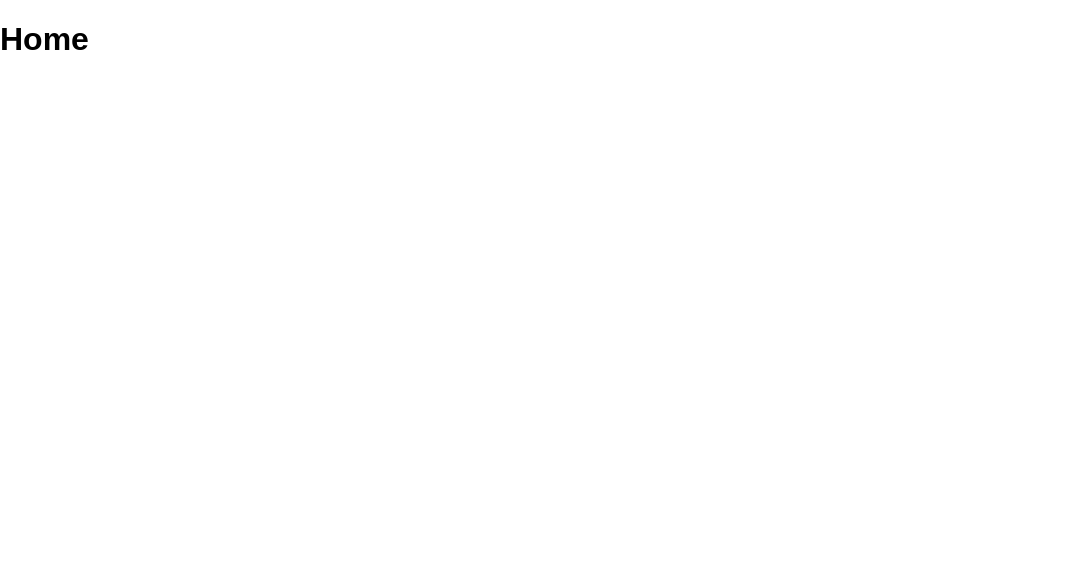
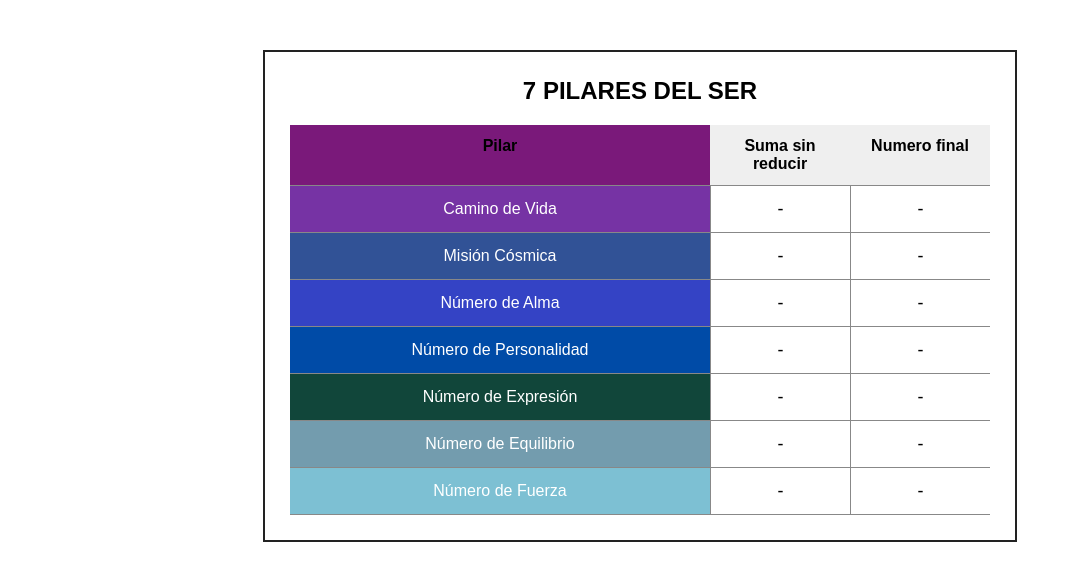
Before and after one commit to striderpapo/numerologia-app, a React (Vite) app: page /home in a window 1280 px wide. Shown: the top 580 px of the page, without its empty margins (0-1078 px from the left). Built offline with nearby package versions, Linux system fonts and the light colour scheme.

Commit message:
cuarto  commit - Numerología

```diff
--- /dev/null
+++ b/src/pages/Home.css
@@ -0,0 +1,163 @@
+/*body{
+    margin:0;
+    background:#ececec;
+    font-family:Arial, Helvetica, sans-serif;
+}*/
+
+.contenedor{
+
+    display:flex;
+    justify-content:center;
+    margin-top:50px;
+
+}
+
+.card{
+
+    width:700px;
+
+    background:white;
+
+    border:2px solid #222;
+
+    padding:25px;
+
+}
+
+.card h2{
+
+    text-align:center;
+
+    margin:0 0 20px;
+
+}
+
+.fila{
+
+    display:grid;
+
+    grid-template-columns: 3fr 1fr 1fr;
+
+    border-bottom:1px solid #888;
+
+}
+
+.encabezado{
+
+    font-weight:bold;
+
+    text-align:center;
+
+    background:#efefef;
+
+}
+
+.encabezado > div:nth-child(1){
+
+    background:#7A197A;
+
+}
+
+
+.encabezado div{
+
+    padding:12px;
+
+}
+
+.fila span{
+
+    display:flex;
+
+    justify-content:center;
+
+    align-items:center;
+
+    border-left:1px solid #888;
+
+    font-size:18px;
+
+}
+
+.fila button{
+
+    border:none;
+
+    text-align:center;
+
+    padding:14px;
+
+    cursor:pointer;
+
+    font-size:16px;
+
+    transition:.2s;
+
+    color:white;
+
+}
+
+.vida button{
+  background: #7633A4;
+}
+
+.mision button{
+  background: #315296;
+}
+
+.alma button{
+  background: #3443C5;
+}
+
+.personalidad button{
+  background: #004BA7;
+}
+
+.expresion button{
+  background: #11463A;
+}
+
+.equilibrio button{
+  background: #739CAE;
+}
+
+.fuerza button{
+  background: #7DC0D3;
+}
+
+.fila button:hover{
+
+    background:#dbe8ff;
+
+}
+
+.fila-formulario{
+    border-bottom: 1px solid #888;
+    padding: 15px;
+    /*display: flex;
+    justify-content: space-around;*/
+}
+
+
+.controles{
+    display:flex;
+    justify-content:space-around;
+    align-items:center;
+}
+
+.fila-formulario input{
+   width: 16%;
+   height: 30px;
+   font-size: 18px;
+}
+
+.fila-formulario button{
+    color: white;
+    background: #7A197A;
+    padding: 10px;
+}
+
+.fila-formulario p{
+    margin-top:20px;
+    text-align:center;
+}
--- a/src/pages/Home.tsx
+++ b/src/pages/Home.tsx
@@ -1,7 +1,158 @@
+import { useState,useRef ,useEffect  } from 'react';
+import "./Home.css";
 export default function Home() {
+const [mostrarCaminoVida, setMostrarCaminoVida]=useState<boolean>(false)//(readData())
+    const [dia, setDia] = useState("");
+    const [mes, setMes] = useState("");
+    const [anio, setAnio] = useState("");
+
+    const [operacion, setOperacion] = useState("");
+    //const [resultado, setResultado] = useState(0);
+    //const [pasos, setPasos] = useState<string[]>([]);
+    const [caminoVida, setCaminoVida] = useState({
+  suma: "-",
+  resultado: "-",
+  pasos: [] as string[],
+});
+
+const reducirNumero = (numero: number) => {
+
+  const historial: string[] = [];
+
+  while (numero > 9 && numero !== 11 && numero !== 22 && numero !== 33) {
+
+    const digitos = numero.toString().split("");
+
+    const operacion = digitos.join(" + ");
+
+    const suma = digitos.reduce(
+      (total, digito) => total + Number(digito),
+      0
+    );
+
+    historial.push(`${operacion} = ${suma}`);
+
+    numero = suma;
+  }
+
+  return {
+    resultadoFinal: numero,
+    pasos: historial
+  };
+
+};
+
+const calcular = () => {
+
+  const fecha = dia + mes + anio;
+
+  const numeros = fecha.split("");
+
+  const suma = numeros.reduce(
+    (total, numero) => total + Number(numero),
+    0
+  );
+
+  const historial = [`${numeros.join(" + ")} = ${suma}`];
+
+  const reduccion = reducirNumero(suma);
+
+  setCaminoVida({
+    suma: suma.toString(),
+    resultado: reduccion.resultadoFinal.toString(),
+    pasos: [...historial, ...reduccion.pasos],
+  });
+
+};
+
   return (
-    <div>
-      <h1>Home</h1>
+    <div className="contenedor">
+
+      <div className="card">
+
+        <h2>7 PILARES DEL SER</h2>
+
+        <div className="fila encabezado">
+          <div>Pilar</div>
+          <div>Suma sin reducir</div>
+          <div>Numero final</div>
+        </div>
+
+        <div className="fila vida">
+          <button onClick={() => setMostrarCaminoVida(!mostrarCaminoVida)}>Camino de Vida</button>
+       <span>{caminoVida.suma}</span>
+<span>{caminoVida.resultado}</span>
+        </div>
+         {mostrarCaminoVida && (
+            <div className="fila-formulario">
+              <div className="controles">
+              <input maxLength={2}
+              placeholder="DD"
+              inputMode="numeric"
+              onChange={(e) => setDia(e.target.value.replace(/\D/g, ""))}
+              />
+              <input maxLength={2} placeholder="MM" inputMode="numeric"
+              onChange={(e) => setMes(e.target.value.replace(/\D/g, ""))}/>
+              <input maxLength={4} placeholder="YYYY" inputMode="numeric"
+              onChange={(e) => setAnio(e.target.value.replace(/\D/g, ""))}/>
+
+              <button onClick={calcular}>Calcular</button>
+              </div>
+              {/* <p>{operacion} = {resultado}</p> */}
+  {caminoVida.pasos.map((paso, index) => (
+  <p key={index}>{paso}</p>
+))}
+
+<h3>Resultado Final: {caminoVida.resultado}</h3>
+            </div>
+          )}
+
+        <div className="fila mision">
+          <button>Misión Cósmica</button>
+          <span>-</span>
+          <span>-</span>
+        </div>
+
+        <div className="fila alma">
+          <button>Número de Alma</button>
+          <span>-</span>
+          <span>-</span>
+        </div>
+
+        <div className="fila personalidad">
+          <button>Número de Personalidad</button>
+          <span>-</span>
+          <span>-</span>
+        </div>
+
+        <div className="fila expresion">
+          <button>Número de Expresión</button>
+          <span>-</span>
+          <span>-</span>
+        </div>
+
+        <div className="fila equilibrio">
+          <button>Número de Equilibrio</button>
+          <span>-</span>
+          <span>-</span>
+        </div>
+
+        <div className="fila fuerza">
+          <button>Número de Fuerza</button>
+          <span>-</span>
+          <span>-</span>
+        </div>
+
+      </div>
+
     </div>
   );
 }
+/*export default function Home() {
+  return (
+    <div style={{ textAlign: "center",backgroundColor: "#f0f0f0", padding: "20px", borderRadius: "8px" }}>
+      <h2>7 Pilares del SER</h2>
+
+    </div>
+  );
+}*/
```
